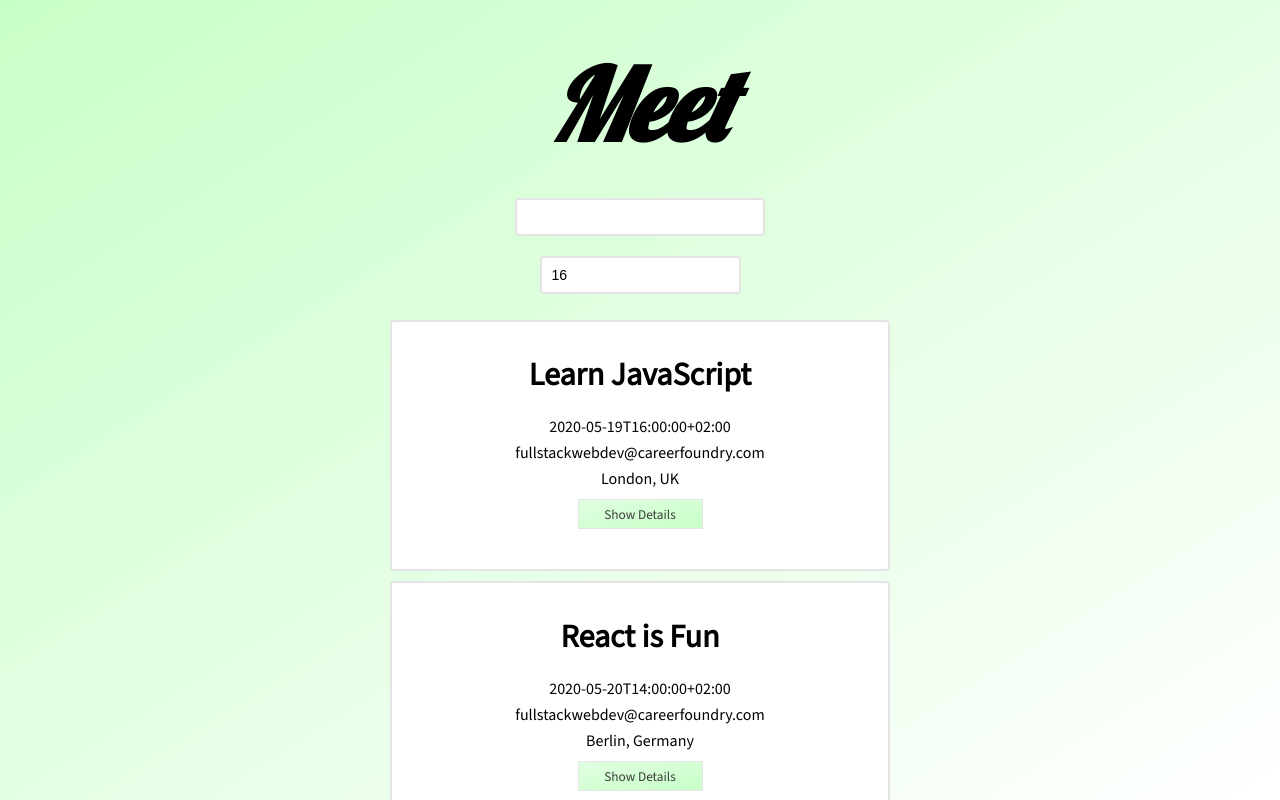
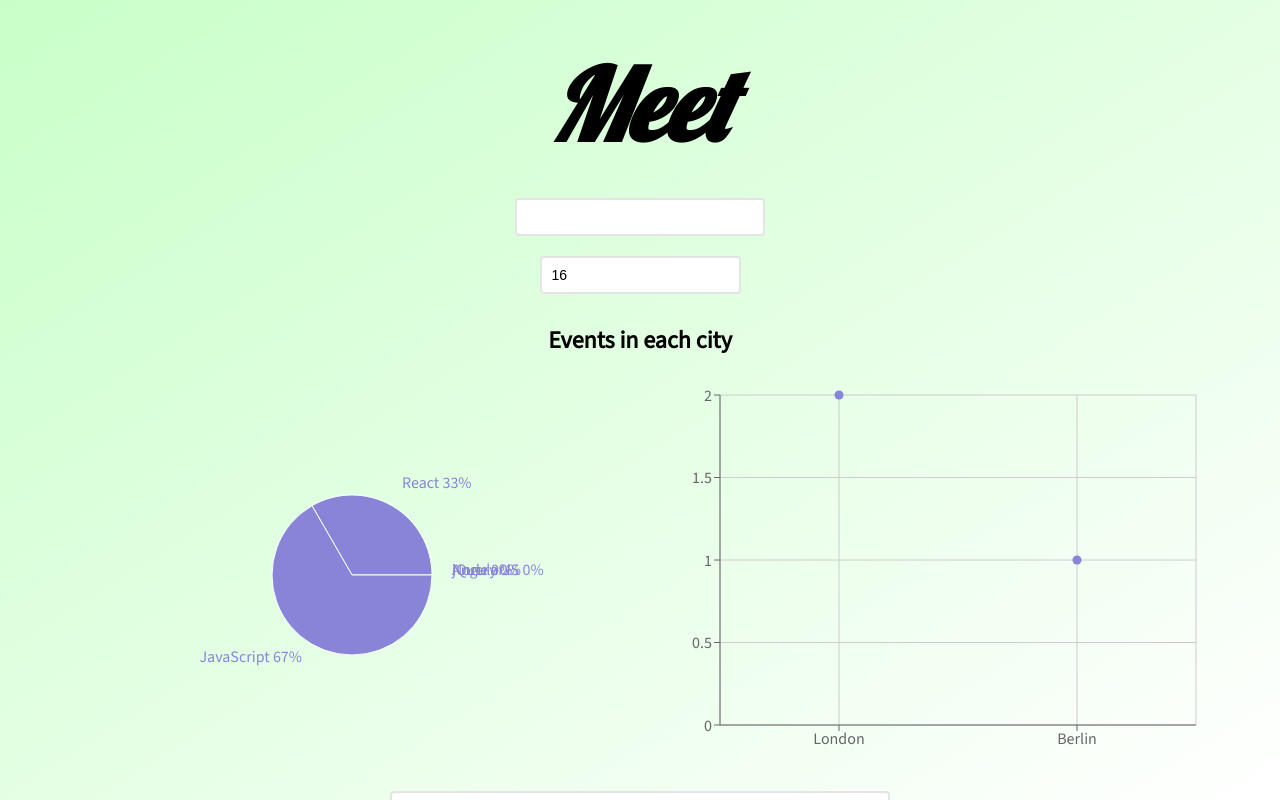
Before and after one commit to DCampbellCreative/meet, a React (Create React App) app: page / in a window 1280 px wide. Shown: the top 800 px of the page. Built offline with nearby package versions, Linux system fonts and the light colour scheme; what atatus-spa would draw is missing.

Commit message:
add rechart and data visualization

```diff
--- a/package.json
+++ b/package.json
@@ -13,6 +13,7 @@
     "react": "^17.0.2",
     "react-dom": "^17.0.2",
     "react-scripts": "4.0.3",
+    "recharts": "^2.1.8",
     "web-vitals": "^0.2.4",
     "workbox-background-sync": "^5.1.4",
     "workbox-broadcast-update": "^5.1.4",
--- a/src/App.js
+++ b/src/App.js
@@ -1,10 +1,12 @@
 import React, { Component } from 'react';
 import './App.css';
 import './nprogress.css';
+import { ScatterChart, Scatter, XAxis, YAxis, CartesianGrid, Tooltip, ResponsiveContainer } from 'recharts';
 
 import EventList from './EventList';
 import CitySearch from './CitySearch';
 import NumberOfEvents from './NumberOfEvents';
+import EventGenre from './EventGenre';
 import { InfoAlert } from './Alert';
 import { extractLocations, getEvents } from './api';
 
@@ -64,6 +66,16 @@ class App extends Component {
     }
   }
 
+  getData = () => {
+    const { locations, events } = this.state;
+    const data = locations.map((location) => {
+      const number = events.filter((event) => event.location === location).length
+      const city = location.split(', ').shift()
+      return { city, number };
+    })
+    return data;
+  };
+
   render() {
     return (
       <div className="App">
@@ -71,6 +83,23 @@ class App extends Component {
         <h1 className='title'>Meet</h1>
         <CitySearch locations={this.state.locations} updateEvents={this.updateEvents} />
         <NumberOfEvents numberOfEvents={this.state.numberOfEvents} updateEvents={this.updateEvents} />
+        <h2>Events in each city</h2>
+        <div className='data-vis-wrapper'>
+          <EventGenre events={this.state.events} />
+          <ResponsiveContainer height={400}>
+            <ScatterChart
+              margin={{
+                top: 20, right: 20, bottom: 20, left: 20,
+              }}
+            >
+              <CartesianGrid />
+              <XAxis type="category" dataKey="city" name="City" />
+              <YAxis type="number" dataKey="number" name="Number of Events" />
+              <Tooltip cursor={{ strokeDasharray: '3 3' }} />
+              <Scatter data={this.getData()} fill="#8884d8" />
+            </ScatterChart>
+          </ResponsiveContainer>
+        </div>
         <EventList events={this.state.events} />
       </div>
     );
--- a/src/CitySearch.js
+++ b/src/CitySearch.js
@@ -35,7 +35,7 @@ class CitySearch extends Component {
 			query: suggestion,
 			suggestions: [],
 			showSuggestions: false,
-			infoText: null
+			infoText: ''
 		});
 		this.props.updateEvents(suggestion);
 	}
--- /dev/null
+++ b/src/EventGenre.js
@@ -0,0 +1,38 @@
+import React, { useEffect, useState } from 'react';
+import { PieChart, Pie, Sector, Cell, ResponsiveContainer } from 'recharts';
+
+
+
+const EventGenre = ({ events }) => {
+	const [data, setData] = useState([]);
+	useEffect(() => { setData(() => getData()) }, [events]);
+
+	const getData = () => {
+		const genres = ['React', 'JavaScript', 'Node', 'jQuery', 'AngularJS'];
+		const data = genres.map((genre) => {
+			const value = events.filter((event) => event.summary.split(' ').includes(genre)).length;
+			return { name: genre, value: value };
+		});
+		return data;
+	};
+
+	return (
+		<ResponsiveContainer height={400}>
+			<PieChart width={400} height={400}>
+				<Pie
+					data={data}
+					cx="50%"
+					cy="50%"
+					labelLine={false}
+					outerRadius={80}
+					fill="#8884d8"
+					dataKey="value"
+					label={({ name, percent }) => `${name} ${(percent * 100).toFixed(0)}%`}
+				>
+				</Pie>
+			</PieChart>
+		</ResponsiveContainer>
+	);
+}
+
+export default EventGenre;
```
Also changed, not shown: 1 other file (tests, documents, lock files or other folders).
